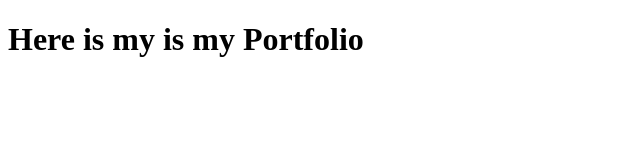
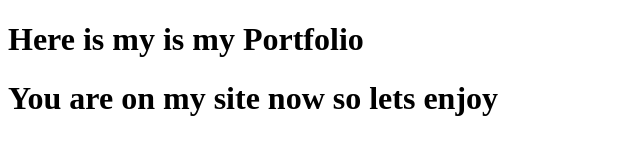
Before and after one commit to MDR394/portfolio, a plain HTML site: page index.html in a window 1280 px wide. Shown: the whole page, without its empty margins (0-640 px from the left). Drawn offline with Linux system fonts and the light colour scheme.

Commit message:
2nd comit

```diff
--- a/index.html
+++ b/index.html
@@ -8,5 +8,6 @@
 </head>
 <body>
     <h1>Here is my is my Portfolio</h1>
+    <h1>You are on my site now so lets enjoy</h1>
 </body>
 </html>
```
